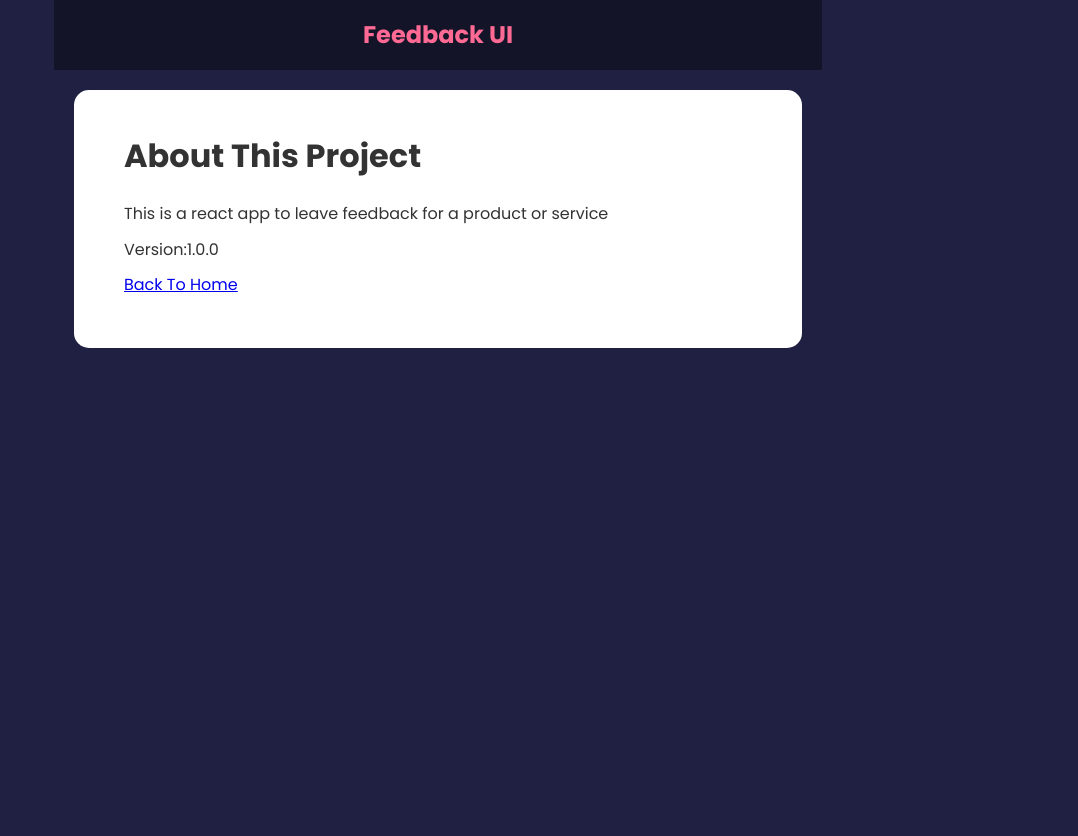
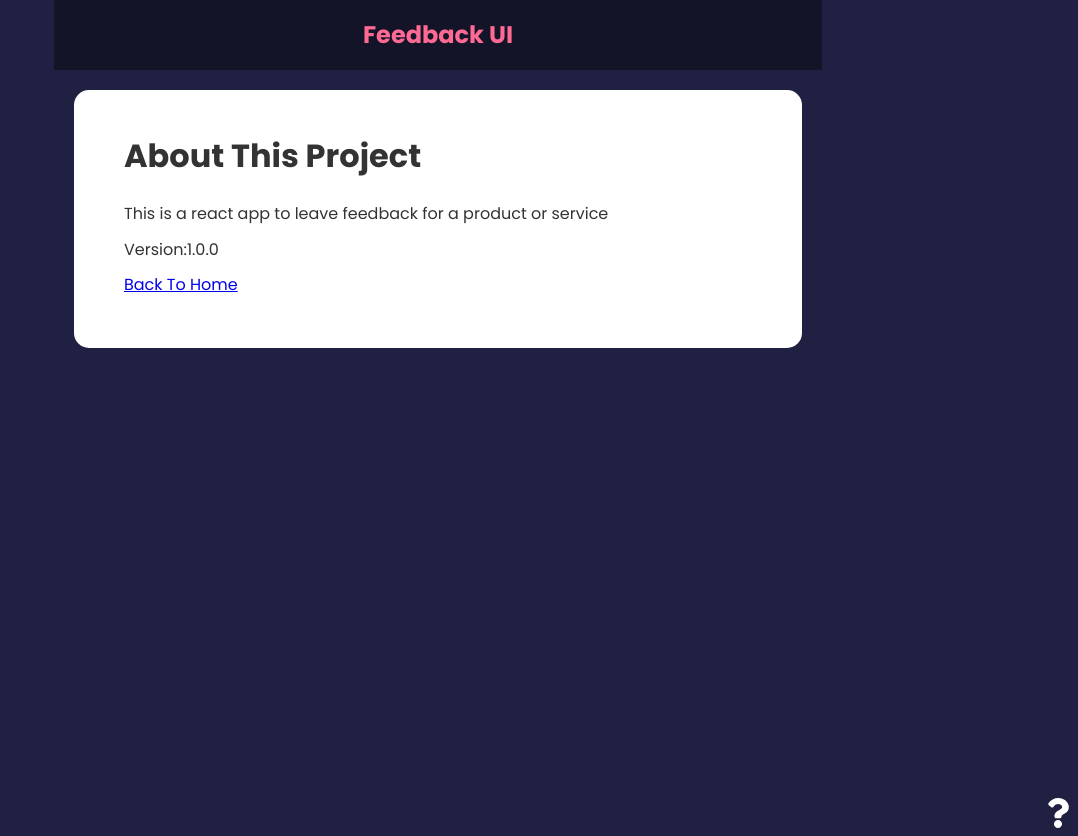
Before and after one commit to ReemaSho/feedback-app, a React (Create React App) app: page /about in a window 1280 px wide. Shown: the whole page, without its empty margins (202-1280 px from the left). Before the commit the page ends 800 px from the top, so only its background shows below. Built offline with nearby package versions, Linux system fonts and the light colour scheme.

Commit message:
add abouIconComponent and link pages

```diff
--- a/src/App.jsx
+++ b/src/App.jsx
@@ -7,6 +7,7 @@ import FeedbackStats from "./components/FeedbackStats";
 import FeedbackForm from "./components/FeedbackForm";
 import FeedbackData from "./data/FeedbackData";
 import AboutPage from "./components/pages/AboutPage";
+import AboutIconLink from "./components/AboutIconLink";
 const App = () => {
   const [feedback, setFeedback] = useState(FeedbackData);
   const addFeedback = (newFeedback) => {
@@ -40,6 +41,7 @@ const App = () => {
           ></Route>
           <Route path="/about" element={<AboutPage />} />
         </Routes>
+        <AboutIconLink />
       </div>
     </Router>
   );
--- /dev/null
+++ b/src/components/AboutIconLink.jsx
@@ -0,0 +1,14 @@
+import React from "react";
+import { FaQuestion } from "react-icons/fa";
+import { Link } from "react-router-dom";
+const AboutIconLink = () => {
+  return (
+    <div className="about-link">
+      <Link to="/about">
+        <FaQuestion size={30} />
+      </Link>
+    </div>
+  );
+};
+
+export default AboutIconLink;
--- a/src/components/pages/AboutPage.jsx
+++ b/src/components/pages/AboutPage.jsx
@@ -1,17 +1,18 @@
 import React from "react";
 import Card from "../shared/Card";
+import { Link } from "react-router-dom";
 const AboutPage = () => {
   return (
-    <Card>
-      <div className="about">
+    <div className="about">
+      <Card>
         <h1>About This Project</h1>
         <p>This is a react app to leave feedback for a product or service</p>
         <p>Version:1.0.0</p>
         <p>
-          <a href="/">Back To Home</a>
+          <Link to="/">Back To Home</Link>
         </p>
-      </div>
-    </Card>
+      </Card>
+    </div>
   );
 };
 
--- a/src/index.css
+++ b/src/index.css
@@ -189,9 +189,16 @@ input:focus {
 /* FIX: Remove position: absolute to keep about icon at the bottom of the
  * document */
 
+.about {
+    margin-bottom: 55vh;
+}
+
 .about-link {
     display: flex;
     justify-content: flex-end;
+    position: absolute;
+    right: 5px;
+    margin-top: 10px;
 }
 
 
@@ -229,4 +236,7 @@ input:focus {
     .input-group input {
         width: 80%;
     }
+    .about {
+        margin-bottom: 50vh;
+    }
 }
```
